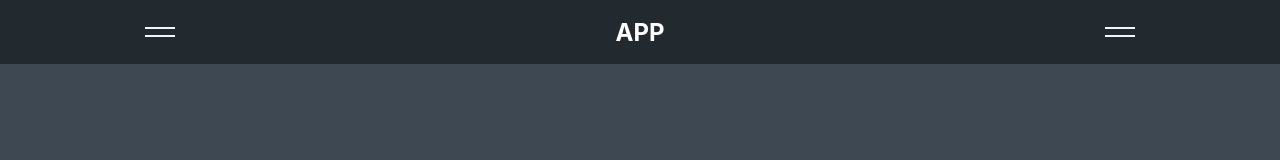
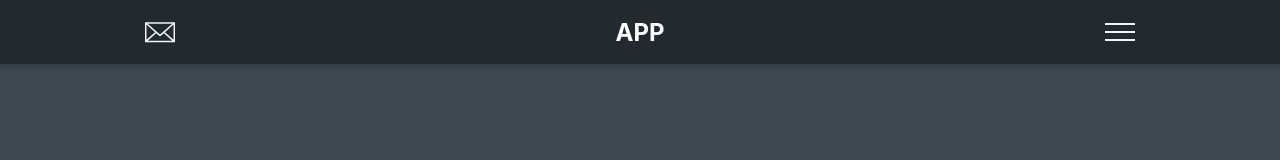
Before and after one commit to WalkerFrederick/app_template, a React (Create React App) app: page / in a window 1280 px wide. Shown: the top 160 px of the page. Built offline with nearby package versions, Linux system fonts and the light colour scheme.

Commit message:
added mail icon

```diff
--- a/src/App.js
+++ b/src/App.js
@@ -1,5 +1,4 @@
 import React, { Component } from 'react';
-import logo from './logo.svg';
 import './App.css';
 
 //import components
--- /dev/null
+++ b/src/components/Icons/mail.js
@@ -0,0 +1,47 @@
+import React from 'react';
+
+class MailIcon extends React.Component {
+
+    render() {
+        return (
+            <svg xmlns="http://www.w3.org/2000/svg" version="1.1" id="Capa_1" viewBox="0 0 485.411 485.411" >
+                <g>
+                <path d="M0,81.824v321.763h485.411V81.824H0z M242.708,280.526L43.612,105.691h398.187L242.708,280.526z    M163.397,242.649L23.867,365.178V120.119L163.397,242.649z M181.482,258.533l61.22,53.762l61.22-53.762L441.924,379.72H43.487   L181.482,258.533z M322.008,242.655l139.535-122.536v245.059L322.008,242.655z"/>
+                </g>
+                <g>
+                </g>
+                <g>
+                </g>
+                <g>
+                </g>
+                <g>
+                </g>
+                <g>
+                </g>
+                <g>
+                </g>
+                <g>
+                </g>
+                <g>
+                </g>
+                <g>
+                </g>
+                <g>
+                </g>
+                <g>
+                </g>
+                <g>
+                </g>
+                <g>
+                </g>
+                <g>
+                </g>
+                <g>
+                </g>
+            </svg>
+        )
+    }
+
+}
+
+export default MailIcon;
--- a/src/components/Navbar/index.js
+++ b/src/components/Navbar/index.js
@@ -1,5 +1,7 @@
 import React from 'react';
 import './index.scss'
+
+import MailIcon from '../Icons/mail';
 
 class Navbar extends React.Component {
 
@@ -7,13 +9,13 @@ class Navbar extends React.Component {
         return (
             <nav>
                 <button>
-                    <span/>
-                    <span/>
+                    <MailIcon/>
                 </button>
-                <a href='#' className='logo'>
+                <a href='#' title='logo' className='logo'>
                     <h1>APP</h1>
                 </a>
                 <button>
+                    <span/>
                     <span/>
                     <span/>
                 </button>
--- a/src/components/Navbar/index.scss
+++ b/src/components/Navbar/index.scss
@@ -3,6 +3,7 @@
 nav {
     background: $navbar;
     color: $brandcolor;
+    box-shadow: 0px 4px 4px 0px rgba($color: #000000, $alpha: 0.14);
     width: 100%;
     height: 64px;
 
@@ -10,7 +11,11 @@ nav {
     align-items: center;
     justify-content: center;
 }
-
+svg {
+    height: 60%;
+    width: 30px;
+    fill: $brandcolor;
+}
 .logo {
     margin: 0;
     padding: 0;
```
